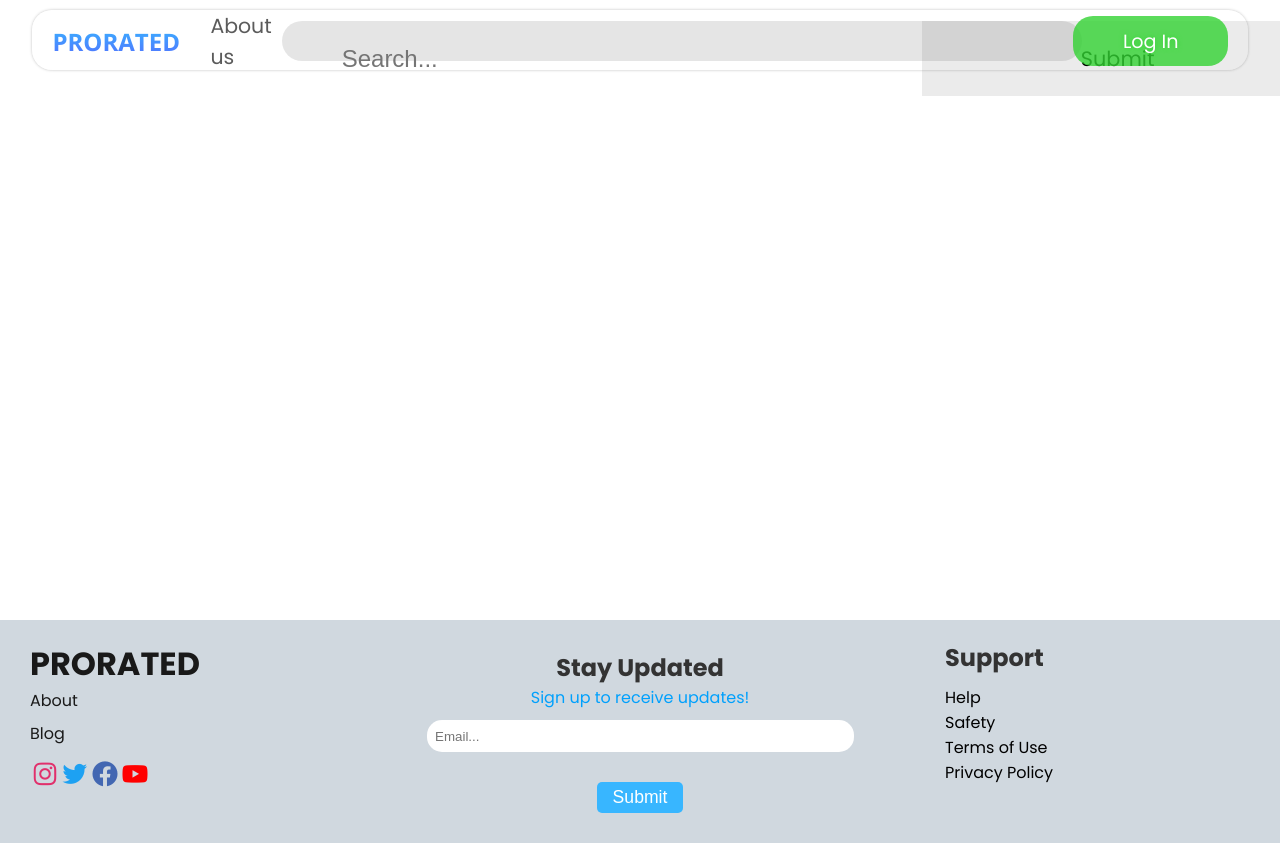
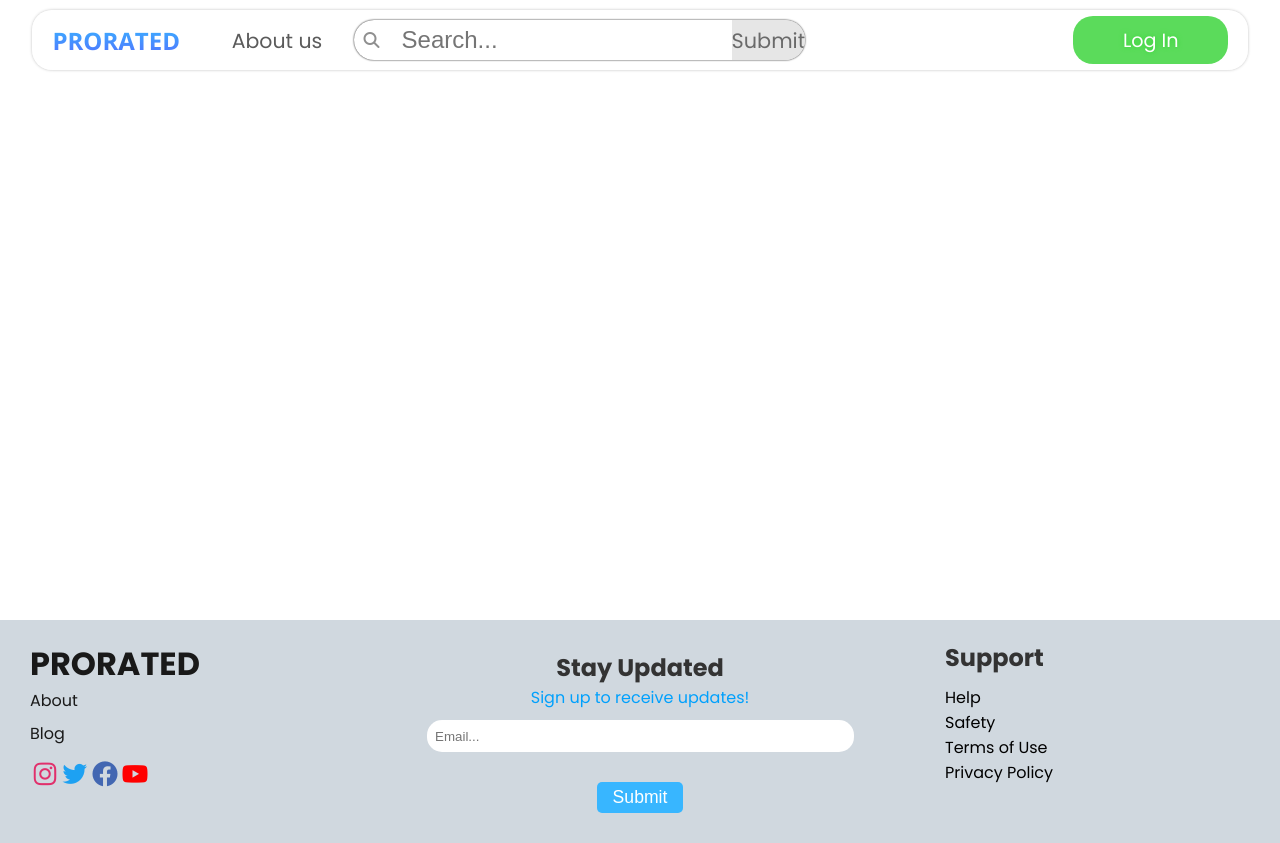
Before and after one commit to lgxxhi/Prorated-Front-End, a React (Create React App) app: page /profile in a window 1280 px wide. Built offline with nearby package versions, Linux system fonts and the light colour scheme.

Commit message:
Fix: searchbar design fix

```diff
--- a/src/Components/SearchBar.jsx
+++ b/src/Components/SearchBar.jsx
@@ -16,31 +16,14 @@ export default function SearchBar(props) {
     navigate(`/listings?q=${searchQuerie}`);
     window.location.reload(false);
   }
-  switch (props.location) {
-    case "navbar":
   return (
     <form
-          className="searchBar-nav"
-          onSubmit={(e) => {
-            handleSubmit(e);
-          }}
+      className={`searchBar ${
+        props.location !== "navbar" ? "searchBar__homeSize" : ""
+      }`}
+      onSubmit={(e) => handleSubmit(e)}
     >
-          <img src={searchIcon} alt="" />
-          <input
-            type="search"
-            className="searchBar-nav__input"
-            placeholder="Search..."
-            value={search}
-            onChange={(e) => setSearch(e.currentTarget.value)}
-            required
-          />
-          <input type="submit" className="searchBar-nav__submitBtn btn" />
-        </form>
-      );
-    default:
-      return (
-        <form className="searchBar" onSubmit={(e) => handleSubmit(e)}>
-          <img src={searchIcon} alt="" />
+      <i class="fa fa-search searchBar__icon"></i>
       <input
         type="search"
         className="searchBar__input"
@@ -49,8 +32,12 @@ export default function SearchBar(props) {
         onChange={(e) => setSearchNav(e.currentTarget.value)}
         required
       />
-          <input type="submit" className="searchBar__submitBtn btn" />
+      <input
+        type="submit"
+        className={`btn searchBar__submitBtn ${
+          props.location === "navbar" ? "searchBar__nav" : ""
+        }`}
+      />
     </form>
   );
 }
-}
--- a/src/Styles/Components/SearchBar.scss
+++ b/src/Styles/Components/SearchBar.scss
@@ -1,18 +1,22 @@
+$searchbar-height: 40px;
+
 .searchBar {
-  display: grid;
-  grid-template-columns: 6% 72% 22%;
+  display: flex;
   align-items: center;
-  height: 40px;
+  height: $searchbar-height;
   box-shadow: 0px 0px 2px black;
   border-radius: 20px;
   background: white;
-  img {
-    margin: 0;
-    width: 30%;
-    padding-left: 30%;
+
+  &__icon {
+    margin: 0px 10px;
+    color: rgb(143, 143, 143);
+    text-shadow: none;
   }
   &__input {
-    height: 100%;
+    height: $searchbar-height;
+    width: 100%;
+    margin: 0px;
     border: 0;
     font-size: 1.5em;
     &:focus {
@@ -20,8 +24,13 @@
     }
   }
   &__submitBtn {
+    display: flex;
+    justify-content: center;
+    align-items: center;
     height: 100%;
-    border: 0;
+    width: 20%;
+    padding: 0px;
+    border: 0px;
     border-radius: 0px 20px 20px 0px;
     font-size: 1.3em;
     background: #5271ff;
@@ -31,41 +40,11 @@
       opacity: 90%;
     }
   }
-}
-
-.searchBar-nav {
-  display: grid;
-  grid-template-columns: 6% 74% 20%;
-  align-items: center;
-  align-self: center;
-  height: 40px;
-  width: 100%;
-  border-radius: 20px;
-  background-color: rgba($color: #000000, $alpha: 0.1);
-  img {
-    margin: 0;
-    width: 30%;
-    padding-left: 30%;
+  &__nav {
+    background-color: rgb(230, 230, 230);
+    color: rgb(106, 106, 106);
   }
-  &__input {
-    height: 100%;
-    border: 0;
-    font-size: 1.5em;
-    background: 0;
-    &:focus {
-      outline: none;
-    }
-  }
-  &__submitBtn {
-    height: 100%;
-    border: 0;
-    border-radius: 0px 20px 20px 0px;
-    font-size: 1.3em;
-    background: 0;
-    background: rgba($color: #000000, $alpha: 0.08);
-    transition: 0.15s;
-    &:hover {
-      opacity: 70%;
-    }
+  &__homeSize {
+    width: 100%;
   }
 }
--- a/src/Styles/Home.scss
+++ b/src/Styles/Home.scss
@@ -14,6 +14,7 @@
     text-shadow: 0px 0px 10px black;
     &__input {
       padding: 10% 5%;
+      width: 60%;
       h1 {
         margin-bottom: 50px;
       }
```
Lines whose indentation alone changed are shown as unchanged.
